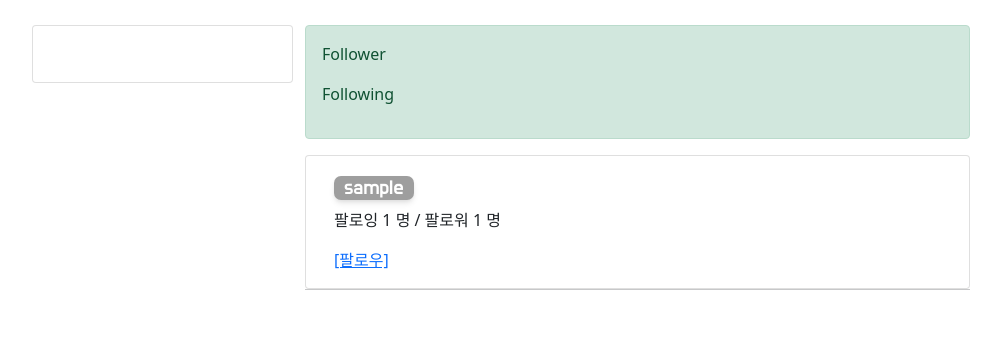
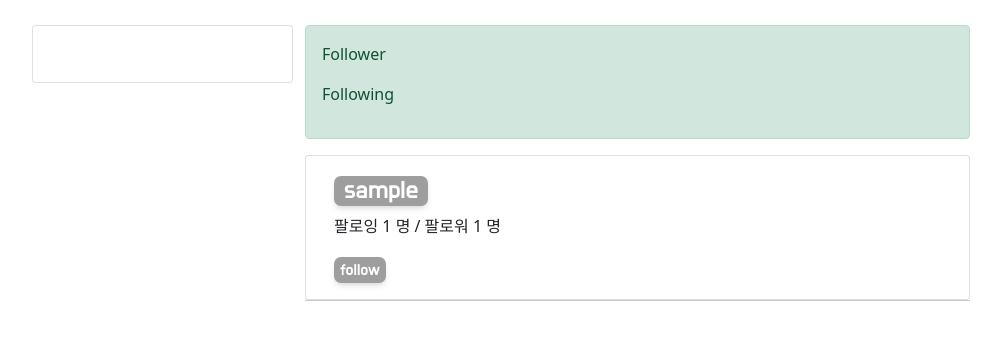
Before and after one commit to sungwookoo/django_recommend_book, a Django app: template templates/user_list.html in a window 1280 px wide. Shown: the part 56-396 px from the top of the page, without its empty margins (50-1051 px from the left). Run offline with Django 4.2, Linux system fonts and the light colour scheme; the template is opened without the code that fills it: most values are stand-ins (such as "Sample title", 1, 10 or a date in 2020); some libraries are stand-ins or nearby versions; some web fonts are replaced; grey boxes are pictures that could not be loaded.

Commit message:
feat : 팔로우/언팔로우 시 페이지 새로고침 추가

```diff
--- a/static/css/user_list.css
+++ b/static/css/user_list.css
@@ -15,15 +15,17 @@
     width: auto;
     border: none;
     border-radius: 7px;
-    background-image: url("https://cdn.dribbble.com/users/19950/screenshots/16816902/media/ffd8e585dde623cbf29ccc24b2a783b3.jpg?compress=1&resize=1200x900&vertical=top");
+    background-image: url("https://cdn.dribbble.com/users/3742223/screenshots/18441609/media/796a39add3579698c1613f7ddb746ab7.jpg?compress=1&resize=1200x900&vertical=top");
     color: white;
     box-shadow: 0 4px 6px -1px rgba(0, 0, 0, 0.1), 0 2px 4px -1px rgba(0, 0, 0, 0.06);
     transition: 0.5s;
+    background-position: center;
+    background-size: 100%;
 }
 
 .user_name_button{
-        font-family: 'Do Hyeon', sans-serif;
-    font-size: 20px;
+    font-family: 'Do Hyeon', sans-serif;
+    font-size: 25px;
     margin-top: 3.5px;
     text-align: center;
     padding: 0 10px;
@@ -32,8 +34,44 @@
     width: auto;
     border: none;
     border-radius: 7px;
-    background-image: url("https://cdn.dribbble.com/userupload/2843844/file/original-a65adb9bd527afbaed53d64e613350e3.jpg?compress=1&resize=2400x1800");
+    background-image: url("https://cdn.dribbble.com/users/10428614/screenshots/18424011/media/0ae08b93581d3240484cb982965f1d20.png?compress=1&resize=1200x900&vertical=top");
+    color: white;
+    box-shadow: 0 4px 6px -1px rgba(0, 0, 0, 0.1), 0 2px 4px -1px rgba(0, 0, 0, 0.06);
+    transition: 0.5s;
+    background-position: center;
+    background-size: 100%;
+}
+
+.follow_cancle_button{
+    font-family: 'Do Hyeon', sans-serif;
+    font-size: 16px;
+    margin-top: 3.5px;
+    text-align: center;
+    padding: 1px 6px;
+    text-decoration: none;
+    display: inline-block;
+    width: auto;
+    border: none;
+    border-radius: 7px;
+    background-image: url("https://cdn.dribbble.com/users/8703552/screenshots/18432346/media/40250e51d8f29c6dfedfd7e18d474d2c.jpg?compress=1&resize=1200x900&vertical=top");
     color: white;
     box-shadow: 0 4px 6px -1px rgba(0, 0, 0, 0.1), 0 2px 4px -1px rgba(0, 0, 0, 0.06);
     transition: 0.5s;
 }
+
+.follow_on_button{
+    font-family: 'Do Hyeon', sans-serif;
+    font-size: 16px;
+    margin-top: 3.5px;
+    text-align: center;
+    padding: 1px 6px;
+    text-decoration: none;
+    display: inline-block;
+    width: auto;
+    border: none;
+    border-radius: 7px;
+    background-image: url("https://cdn.dribbble.com/userupload/2803626/file/original-e7db44dd67d28decbde8f413e091dfae.jpg?compress=1&resize=2400x1800");
+    color: white;
+    box-shadow: 0 4px 6px -1px rgba(0, 0, 0, 0.1), 0 2px 4px -1px rgba(0, 0, 0, 0.06);
+    transition: 0.5s;
+}
--- a/templates/user_list.html
+++ b/templates/user_list.html
@@ -6,7 +6,7 @@
 
 {% load static %}
 {% block style %}
-    <link rel="stylesheet" href="{% static 'css/user_list.css' %}">
+    <link rel="stylesheet" href="{% static 'css/user_list.css'%}?after">
     <script src="https://kit.fontawesome.com/6a078ab7ec.js" crossorigin="anonymous"></script>
     <script src="https://ajax.googleapis.com/ajax/libs/jquery/3.6.0/jquery.min.js"></script>
     <link href="https://fonts.googleapis.com/css2?family=Do+Hyeon&family=Noto+Serif+KR:wght@200&family=Yeon+Sung&display=swap" rel="stylesheet">
@@ -49,9 +49,17 @@
                                     팔로잉 {{ ul.follow.count }} 명 / 팔로워 {{ ul.followee.count }} 명
                                 </p>
                                 {% if ul in user.follow.all %}
-                                    <a href="/user/follow/{{ ul.id }}" class="card-link">[팔로우 취소]</a>
+                                    <a href="/user/follow/{{ ul.id }}" class="card-link">
+                                        <button class="follow_cancle_button">
+                                            unfollow
+                                        </button>
+                                    </a>
                                 {% else %}
-                                    <a href="/user/follow/{{ ul.id }}" class="card-link">[팔로우]</a>
+                                    <a href="/user/follow/{{ ul.id }}" class="card-link">
+                                        <button class="follow_on_button">
+                                            follow
+                                        </button>
+                                    </a>
                                 {% endif %}
                             </div>
                         </div>
--- a/user/views.py
+++ b/user/views.py
@@ -14,7 +14,7 @@ from django.contrib.auth.decorators import login_required
 
 
 def sign_up_view(request):
-    first_like=BookData.objects.filter(id__range=(1,70))
+    first_like=BookData.objects.filter(id__range=(312125,312194))
     if request.method == 'GET':
         user = request.user.is_authenticated  # 로그인 된 사용자가 요청하는지 검사
         if user:  # 로그인이 되어있다면
@@ -93,7 +93,7 @@ def user_follow(request, id):
         click_user.followee.remove(request.user)
     else:
         click_user.followee.add(request.user)
-    return redirect('/')
+    return redirect('/user/')
 
 
 @login_required
```
